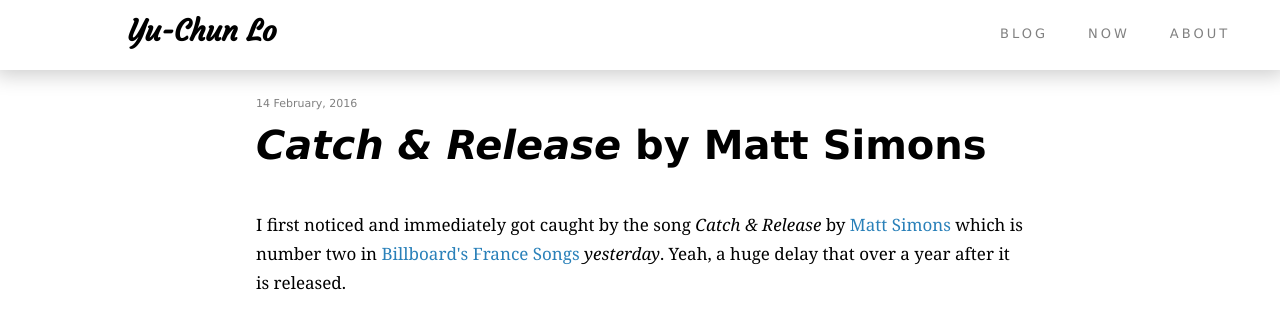
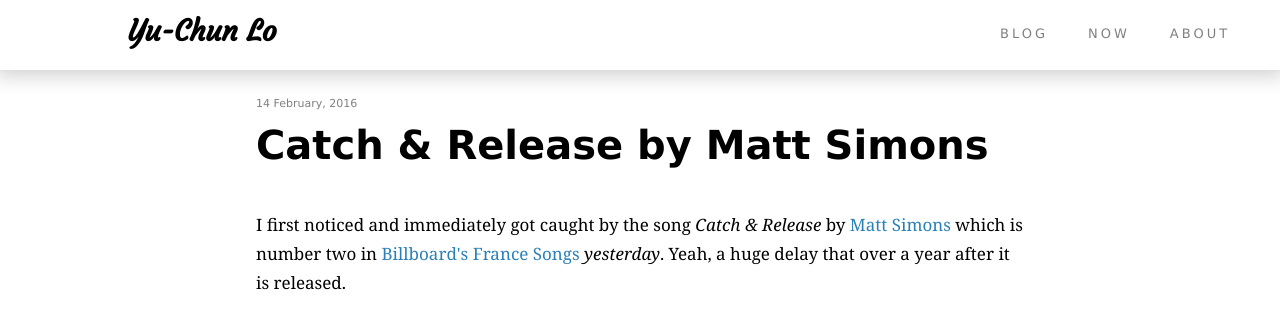
Before and after one commit to yuchunlo/yuchunlo.github.io, a Jekyll site: the page built from _posts/2016-02-14-catch-and-release.md, in a window 1280 px wide and 900 px high. Shown: the top 315 px of the window. Built offline with Jekyll 4.4.1, drawn with Linux system fonts in a browser that asks for light colours; nearby versions of some CDN libraries.

```diff
--- a/_posts/2016-02-14-catch-and-release.md
+++ b/_posts/2016-02-14-catch-and-release.md
@@ -1,6 +1,6 @@
 ---
 layout: default
-title: <i>Catch & Release</i> by Matt Simons
+title: Catch & Release by Matt Simons
 date: 2016-02-14
 permalink: /catch-and-release/
 tags: translation
```
